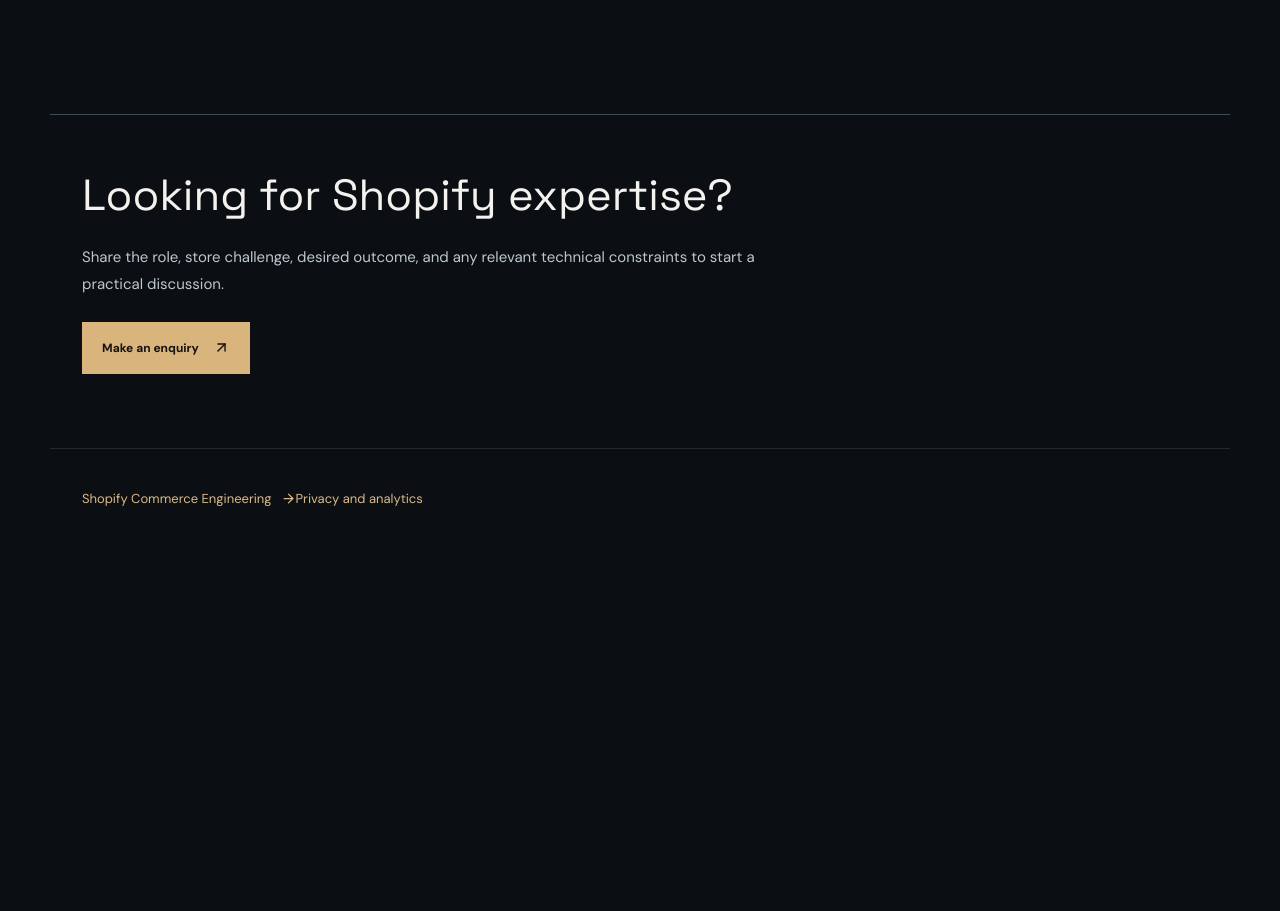
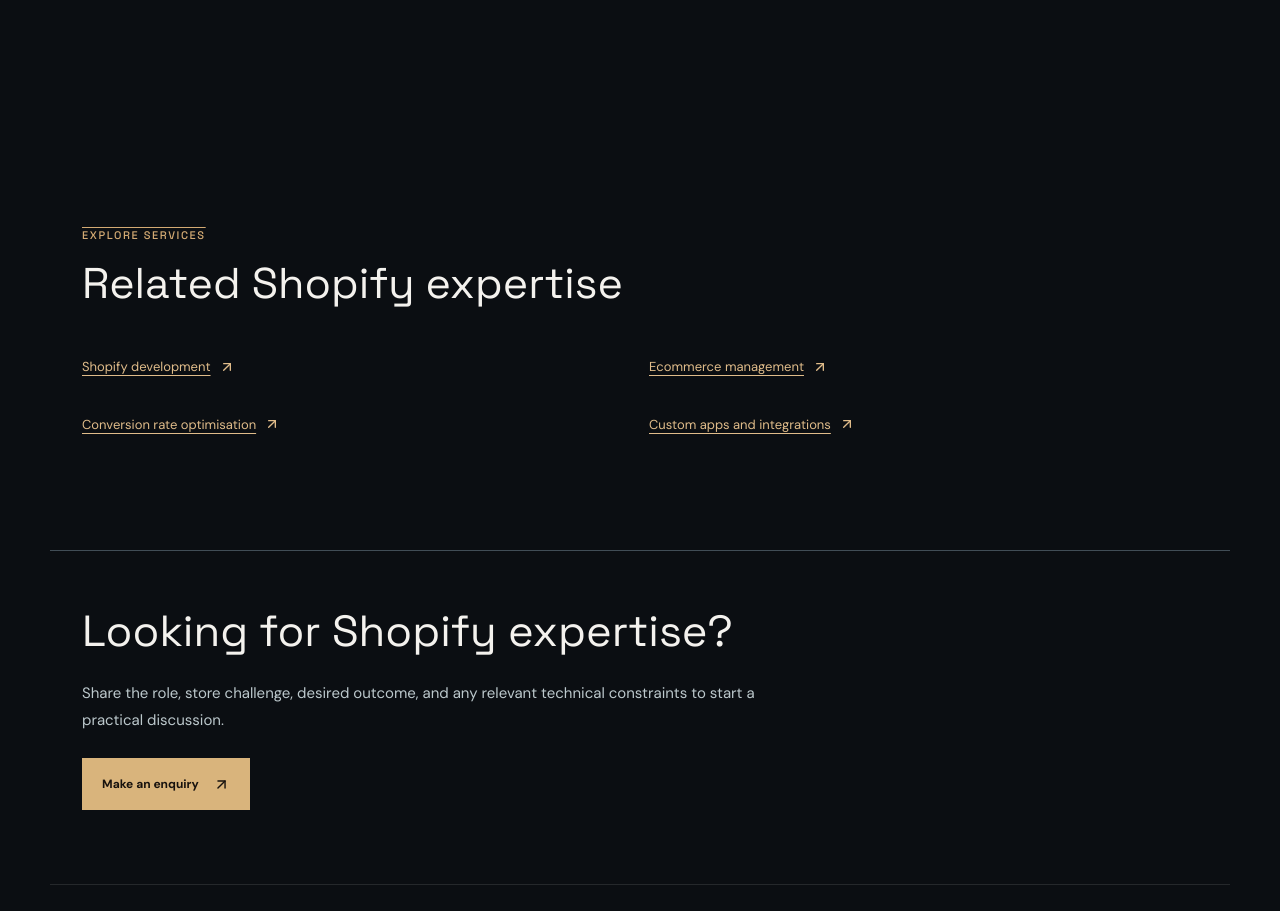
Before and after one commit to bonvallite/developer-portfolio, a Next.js app: page /shopify-cro in a window 1280 px wide. Shown: the part 2904-3815 px from the top of the page. Before the commit the page ends 3452 px from the top, so only its background shows below. Built offline with nearby package versions, Linux system fonts and the light colour scheme.

Commit message:
feat: cross-link Shopify service pages for discovery

```diff
--- a/app/components/ServicePage.tsx
+++ b/app/components/ServicePage.tsx
@@ -5,6 +5,7 @@ import { ArrowLeft, ArrowRight, ArrowUpRight } from 'lucide-react';
 // copy and links to existing case studies. Do not add personal-name SEO or unverified
 // outcomes. Contact CTA returns to the homepage's existing contact choices.
 // Keep the privacy notice accessible from service pages, not just the homepage.
+// Cross-link the four existing service routes without introducing unverified schema claims.
 export type ServiceContent = {
   label: string;
   heading: string;
@@ -47,6 +48,16 @@ export default function ServicePage({ content }: { content: ServiceContent }) {
         <p className="service-disclaimer">Public examples describe documented work or independent demonstrations. They do not expose confidential client configurations or promise specific commercial results.</p>
         <div className="service-card-grid">{content.evidence.map(item => <article key={item.href}><h3>{item.title}</h3><p>{item.description}</p><Link href={item.href}>Explore project <ArrowUpRight size={16} /></Link></article>)}</div>
       </section>
+      <nav className="container section service-section" aria-label="Explore other Shopify services">
+        <span className="overline">EXPLORE SERVICES</span>
+        <h2>Related Shopify expertise</h2>
+        <div className="service-card-grid">
+          <Link href="/shopify-developer">Shopify development <ArrowUpRight size={16} /></Link>
+          <Link href="/ecommerce-management">Ecommerce management <ArrowUpRight size={16} /></Link>
+          <Link href="/shopify-cro">Conversion rate optimisation <ArrowUpRight size={16} /></Link>
+          <Link href="/shopify-app-development">Custom apps and integrations <ArrowUpRight size={16} /></Link>
+        </div>
+      </nav>
       <section className="container service-bottom-cta">
         <h2>Looking for Shopify expertise?</h2>
         <p>Share the role, store challenge, desired outcome, and any relevant technical constraints to start a practical discussion.</p>
```
